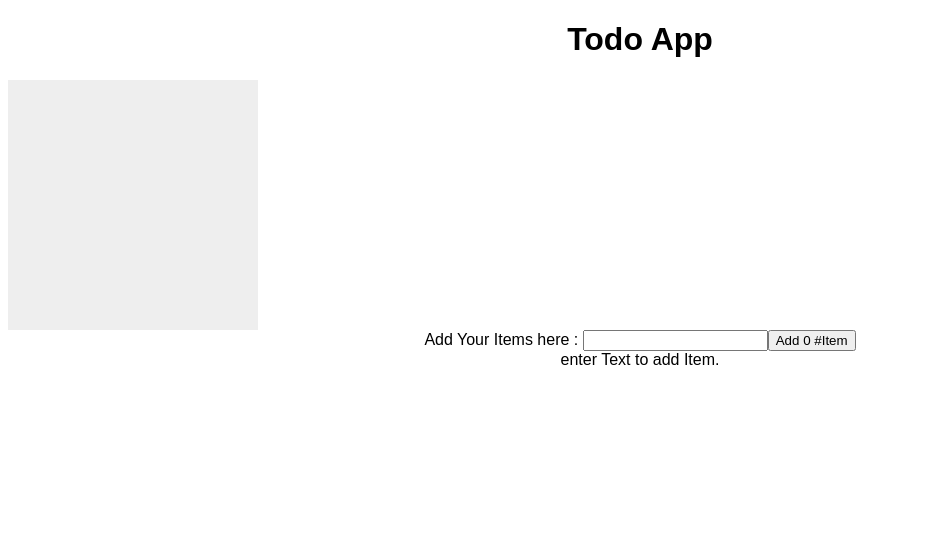
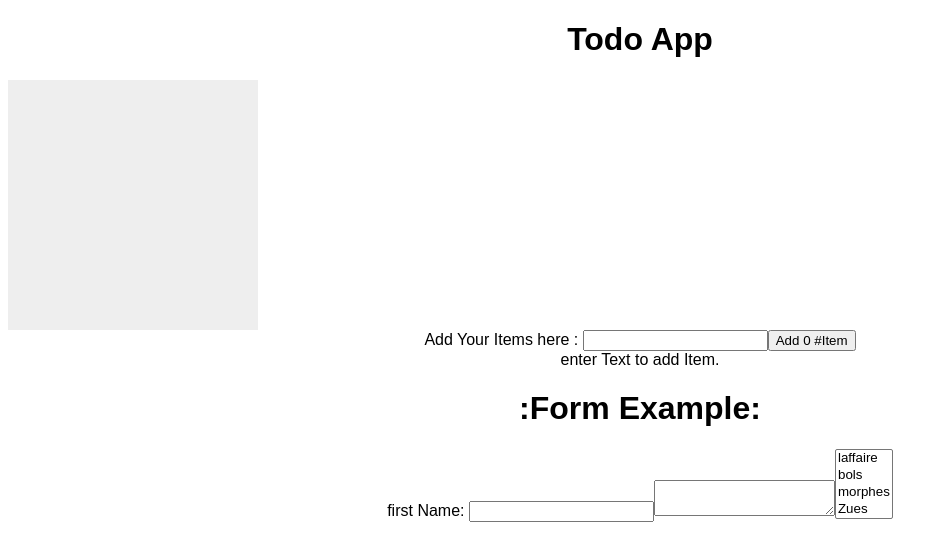
Before and after one commit to baluworks/To-Do-App, a React (Create React App) app: page / in a window 1280 px wide. Shown: the top 558 px of the page, without its empty margins (0-948 px from the left). Built offline with nearby package versions, Linux system fonts and the light colour scheme.

Commit message:
forms mulitple Selctions
controled components.

```diff
--- a/src/App.tsx
+++ b/src/App.tsx
@@ -2,12 +2,14 @@ import * as React from "react";
 import "./styles.css";
 import { ErrorBoundary } from "./ErrorBoundary";
 import { TODOComp } from "./comp/Todo";
+import { FormPage } from "./FormComp/FormPage";
 export default function App() {
   return (
     <div className="App">
       <h1>Todo App</h1>
       <ErrorBoundary>
         <TODOComp />
+        <FormPage />
       </ErrorBoundary>
     </div>
   );
--- /dev/null
+++ b/src/FormComp/FormPage.tsx
@@ -0,0 +1,77 @@
+// Controlled component.
+
+import React from "react";
+export class FormPage extends React.Component<any, any> {
+  options: Array<string>;
+
+  constructor(props: any) {
+    super(props);
+    this.onhandleChange = this.onhandleChange.bind(this);
+    this.options = ["laffaire", "bols", "morphes", "Zues"]; // Brandy Brands.
+    this.state = { firstName: "", selectedOptions: [] };
+  }
+
+  render() {
+    //console.log(this.state);
+    return (
+      <div>
+        <h1>:Form Example:</h1>
+        <label htmlFor="first_Name">
+          first Name:{" "}
+          <input
+            type="text"
+            name="firstName"
+            id="first_Name"
+            value={this.state.firstName}
+            onChange={this.onhandleChange}
+          />
+        </label>
+        <label htmlFor="description_form">
+          <textarea
+            value={this.state.firstName}
+            onChange={this.onhandleChange}
+          />
+        </label>
+        <select
+          multiple={true}
+          name="Fruits"
+          id=""
+          value={[...this.state.selectedOptions]}
+          onChange={this.optionHandleChange}
+        >
+          {this.options.map((option) => (
+            <option key={`opt_${option}`} value={option}>
+              {option}
+            </option>
+          ))}
+        </select>
+      </div>
+    );
+  }
+
+  onhandleChange = (
+    e: React.FormEvent<HTMLInputElement | HTMLTextAreaElement>
+  ) => {
+    this.setState({ firstName: e.currentTarget.value });
+  };
+  optionHandleChange = (e: React.FormEvent<HTMLSelectElement>) => {
+    e.preventDefault();
+    let currentValue: string = e.currentTarget.value;
+    let existingOption: string = this.state.selectedOptions.find(
+      (option: string) => (option === currentValue ? true : false)
+    );
+    const isDuplicate: Boolean = existingOption ? true : false;
+    console.log("Duplicate", existingOption, isDuplicate);
+
+    this.setState((prevState: any, prevProp: any) => {
+      let currentOptions: Array<string> = [...prevState.selectedOptions];
+      currentOptions = isDuplicate
+        ? currentOptions.splice(currentOptions.indexOf(currentValue), 1) &&
+          currentOptions
+        : [...currentOptions, currentValue];
+      return {
+        selectedOptions: [...currentOptions]
+      };
+    });
+  };
+}
```
Also changed, not shown: 1 other file (tests, documents, lock files or other folders).
